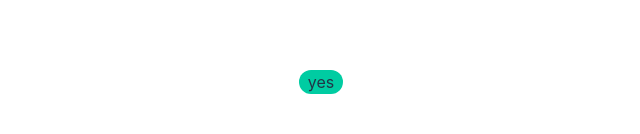
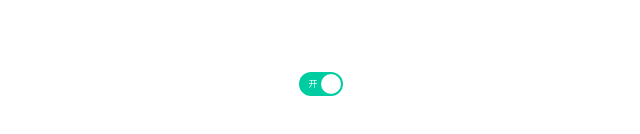
Before and after one commit to leihaoj/vue3-components, a Vue app: page / in a window 1280 px wide. Shown: the part 318-452 px from the top of the page, without its empty margins (319-959 px from the left). Built offline with nearby package versions, Linux system fonts and the light colour scheme.

Commit message:
增加switch组件

```diff
--- a/package.json
+++ b/package.json
@@ -14,6 +14,7 @@
   "devDependencies": {
     "@types/node": "^20.5.0",
     "@vitejs/plugin-vue": "^4.2.3",
+    "@vitejs/plugin-vue-jsx": "^3.0.1",
     "less": "^4.2.0",
     "typescript": "^5.0.2",
     "vite": "^4.4.5",
--- a/src/App.vue
+++ b/src/App.vue
@@ -1,11 +1,9 @@
 <template>
-  <div>
+  <div class="">
     <Switch></Switch>
   </div>
 </template>
 
-<script setup lang="ts">
+<script lang="ts" setup>
 import Switch from '@/example/switch.vue';
 </script>
-
-<style></style>
--- a/src/components/switch/index.less
+++ b/src/components/switch/index.less
@@ -3,7 +3,46 @@
   line-height: 24px;
   border-radius: 12px;
   min-width: 44px;
+  cursor: pointer;
+  display: inline-flex;
+  position: relative;
+  background-color: #c5c5c5;
+  .le-switch__content {
+    font-size: 9px;
+    color: white;
+    width: 100%;
+    padding: 0 8px 0 24px;
+    user-select: none;
+    transition: padding 0.2s;
+  }
+  .le-switch__handle {
+    position: absolute;
+    width: 20px;
+    height: 20px;
+    top: 2px;
+    left: 2px;
+    display: flex;
+    align-items: center;
+    justify-content: center;
+    transition: all 0.2s cubic-bezier(0.38, 0, 0.24, 1);
+    &::before {
+      content: '';
+      position: absolute;
+      top: 0;
+      left: 0;
+      right: 0;
+      bottom: 0;
+      border-radius: 50%;
+      background-color: white;
+    }
+  }
 }
 .le-switch-checked {
   background: #00cca2;
+  .le-switch__handle {
+    left: calc(100% - 22px);
+  }
+  .le-switch__content {
+    padding: 0 24px 0 8px;
+  }
 }
--- a/src/components/switch/index.tsx
+++ b/src/components/switch/index.tsx
@@ -4,13 +4,21 @@ import { defineComponent, computed } from 'vue';
 export default defineComponent({
   props: {
     modelValue: Boolean,
-    background: String,
+    size: {
+      type: String,
+      defualt: '24px',
+    },
     label: {
       type: Array,
-      default: () => ['yes', 'no'],
+      default: () => ['开', '关'],
+    },
+    // 用于循环渲染，切换之后要知道自己的下标
+    id: {
+      type: [String, Number],
+      defualt: '',
     },
   },
-  emits: ['update:modelValue'],
+  emits: ['update:modelValue', 'change'],
   setup(props, { emit }) {
     const switchValue = computed({
       get() {
@@ -18,11 +26,23 @@ export default defineComponent({
       },
       set(value) {
         emit('update:modelValue', value);
+        emit('change', value, props.id);
       },
     });
+
+    const switchChange = () => {
+      switchValue.value = !switchValue.value;
+    };
+
     return () => (
-      <div class={['le-switch', switchValue.value ? 'le-switch-checked' : '']}>
-        <div>{switchValue.value ? props.label[0] : props.label[1]}</div>
+      <div
+        class={['le-switch', switchValue.value ? 'le-switch-checked' : '']}
+        onClick={switchChange}
+      >
+        <span class="le-switch__handle"></span>
+        <div class="le-switch__content">
+          {switchValue.value ? props.label[0] : props.label[1]}
+        </div>
       </div>
     );
   },
--- a/vite.config.ts
+++ b/vite.config.ts
@@ -1,10 +1,11 @@
 import { defineConfig } from 'vite';
 import vue from '@vitejs/plugin-vue';
 import path from 'path';
+import vueJsx from '@vitejs/plugin-vue-jsx';
 
 // https://vitejs.dev/config/
 export default defineConfig({
-  plugins: [vue()],
+  plugins: [vue(), vueJsx()],
   resolve: {
     alias: {
       '@': path.resolve(__dirname, './src'),
```
Also changed, not shown: 1 other file (tests, documents, lock files or other folders).
